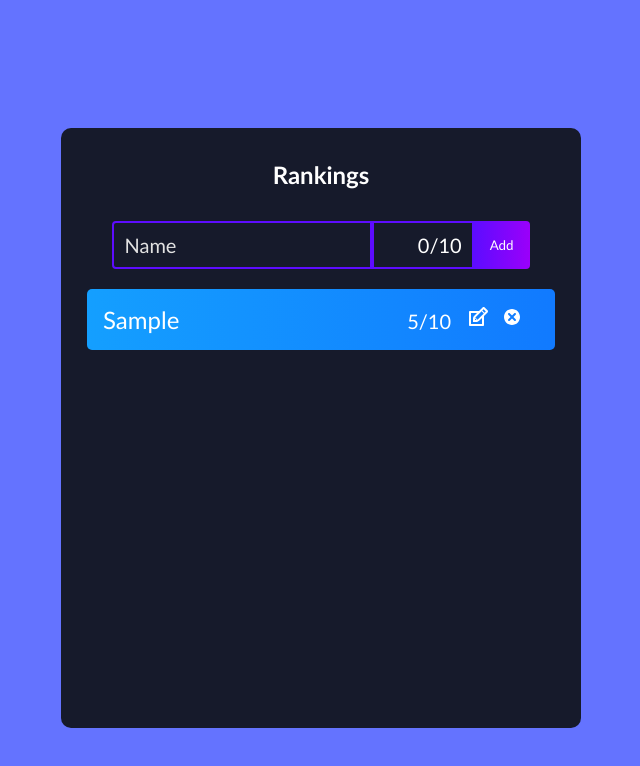
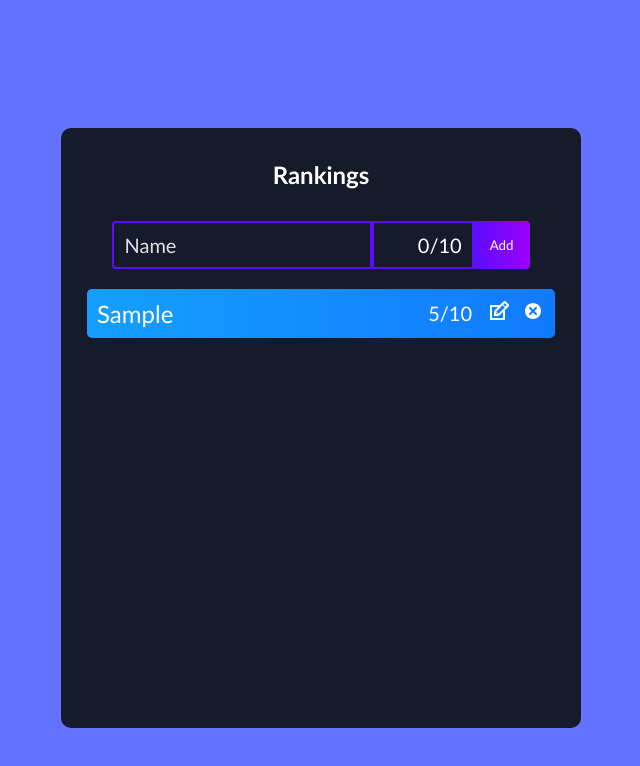
Before and after one commit to itshdog/Ranking-List, a React (Create React App) app: page / in a window 1280 px wide. Both pictures are taken after typing "Sample", "5" into the empty fields and a click on the button "Add". Shown: the top 766 px of the page, without its empty margins (319-959 px from the left). Built offline with nearby package versions, Linux system fonts and the light colour scheme.

Commit message:
style fixes

```diff
--- a/src/App.css
+++ b/src/App.css
@@ -139,7 +139,7 @@ input::-webkit-inner-spin-button {
     rgba(255, 84, 17, 1) 100%
   );
 
-  padding: 16px;
+  padding: 10px 0 10px 10px;
   border-radius: 5px;
   width: 90%;
 }
@@ -173,10 +173,13 @@ input::-webkit-inner-spin-button {
   text-align: center;
   min-width: 90px;
   width: fix-content;
+  padding-right: 5px;
 }
 
 .rank {
   display: inline-block;
+  vertical-align: top;
+  padding-top: 2px;
   font-size: 20px;
   margin: auto;
   text-align: center;
@@ -187,7 +190,7 @@ input::-webkit-inner-spin-button {
   cursor: pointer;
   display: inline-block;
   color: white;
-  margin: 0 10px;
+  margin: 0 0 0 10px;
 }
 
 .delete-icon {
```
